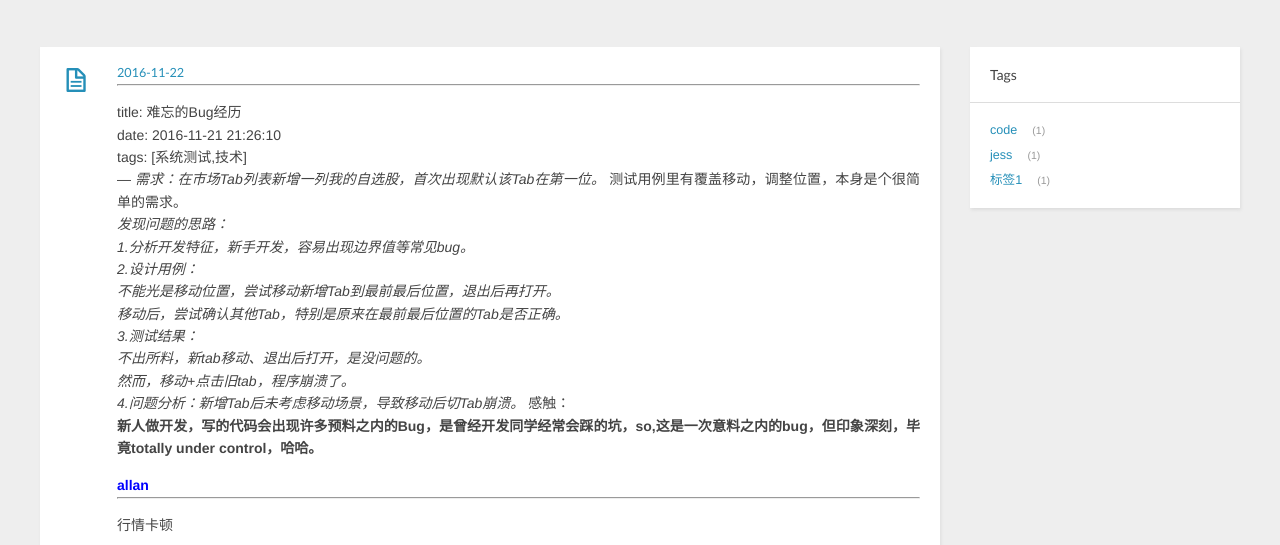
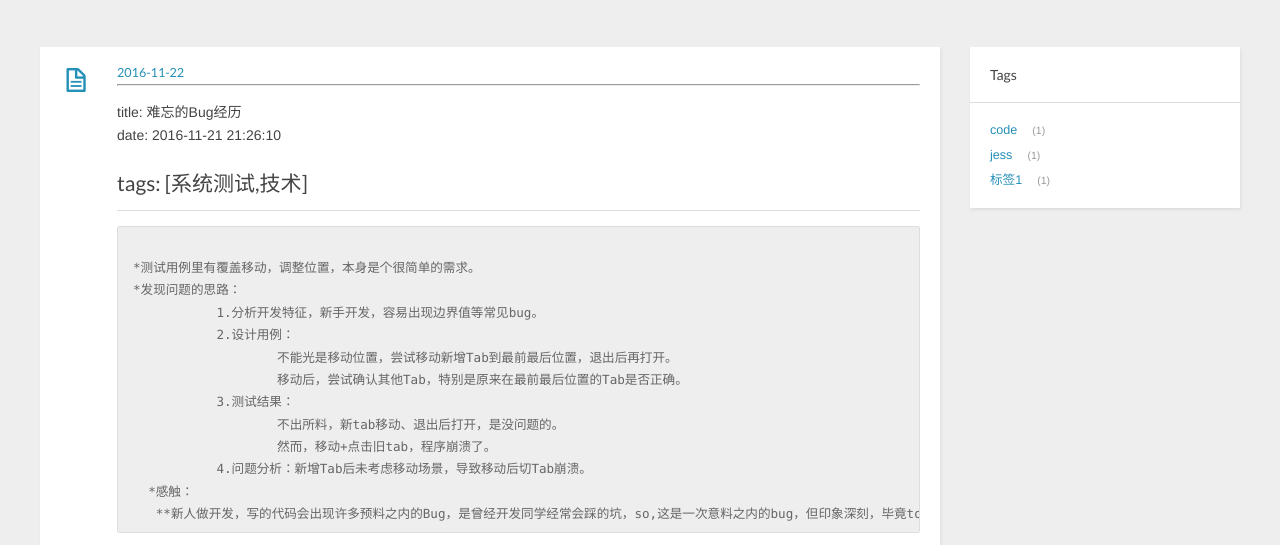
Before and after one commit to fututest/fututest.github.io, a plain HTML site: page 2016/11/22/难忘的Bug经历/index.html in a window 1280 px wide. Shown: the part 111-656 px from the top of the page. Drawn offline with nearby package versions, Linux system fonts and the light colour scheme.

Commit message:
Site updated: 2016-11-22 19:05:01

```diff
--- a/2016/11/22/难忘的Bug经历/index.html
+++ b/2016/11/22/难忘的Bug经历/index.html
@@ -6,7 +6,7 @@
   <title>FUTU-TEST</title>
   <meta name="author" content="futu-test">
 
-  <meta name="description" content="title: 难忘的Bug经历date: 2016-11-21 21:26:10tags: [系统测试,技术]—                                                                                              ">
+  <meta name="description" content="title: 难忘的Bug经历date: 2016-11-21 21:26:10                                                                                                              ">
 
 
   <meta name="viewport" content="width=device-width, initial-scale=1, maximum-scale=1">
@@ -62,10 +62,21 @@
     <div class="entry">
 
         <hr>
-<p>title: 难忘的Bug经历<br>date: 2016-11-21 21:26:10<br>tags: [系统测试,技术]<br>—                                                                                                                                                                                                                                                                                      <em>需求：在市场Tab列表新增一列我的自选股，首次出现默认该Tab在第一位。
-     </em>测试用例里有覆盖移动，调整位置，本身是个很简单的需求。<br>     <em>发现问题的思路：<br>                1.分析开发特征，新手开发，容易出现边界值等常见bug。<br>                2.设计用例：<br>                        不能光是移动位置，尝试移动新增Tab到最前最后位置，退出后再打开。<br>                        移动后，尝试确认其他Tab，特别是原来在最前最后位置的Tab是否正确。<br>                3.测试结果：<br>                        不出所料，新tab移动、退出后打开，是没问题的。<br>                        然而，移动+点击旧tab，程序崩溃了。<br>                4.问题分析：新增Tab后未考虑移动场景，导致移动后切Tab崩溃。
-       </em>感触：<br>        <strong>新人做开发，写的代码会出现许多预料之内的Bug，是曾经开发同学经常会踩的坑，so,这是一次意料之内的bug，但印象深刻，毕竟totally under control，哈哈。</strong>         </p>
- <p style="color:blue;font-weight:bolder;">allan</p>
+<p>title: 难忘的Bug经历<br>date: 2016-11-21 21:26:10                                                                                                                                                                                                                                                     </p>
+<h2 id="tags-系统测试-技术"><a href="#tags-系统测试-技术" class="headerlink" title="tags: [系统测试,技术]                                                                                                                                                                                                                                                         "></a>tags: [系统测试,技术]                                                                                                                                                                                                                                                         </h2><pre><code>                                                                                                                                                                                                                                                                                 *需求：在市场Tab列表新增一列我的自选股，首次出现默认该Tab在第一位。
+*测试用例里有覆盖移动，调整位置，本身是个很简单的需求。
+*发现问题的思路：
+           1.分析开发特征，新手开发，容易出现边界值等常见bug。
+           2.设计用例：
+                   不能光是移动位置，尝试移动新增Tab到最前最后位置，退出后再打开。
+                   移动后，尝试确认其他Tab，特别是原来在最前最后位置的Tab是否正确。
+           3.测试结果：
+                   不出所料，新tab移动、退出后打开，是没问题的。
+                   然而，移动+点击旧tab，程序崩溃了。
+           4.问题分析：新增Tab后未考虑移动场景，导致移动后切Tab崩溃。
+  *感触：
+   **新人做开发，写的代码会出现许多预料之内的Bug，是曾经开发同学经常会踩的坑，so,这是一次意料之内的bug，但印象深刻，毕竟totally under control，哈哈。**
+</code></pre> <p style="color:blue;font-weight:bolder;">allan</p>
 
 
 <hr>
```
Also changed, not shown: index.html (+15 -4 lines).
